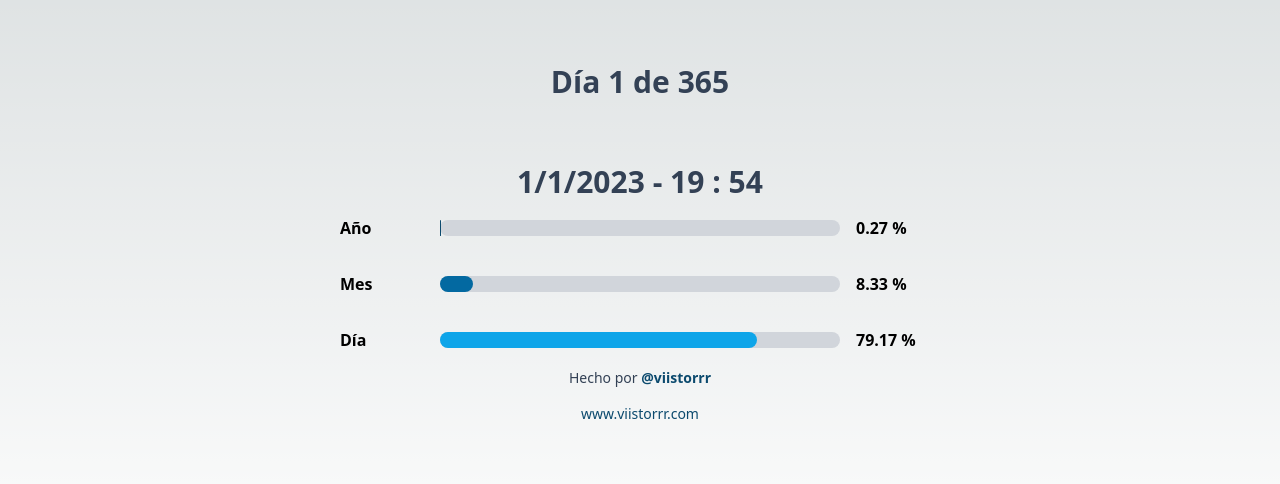
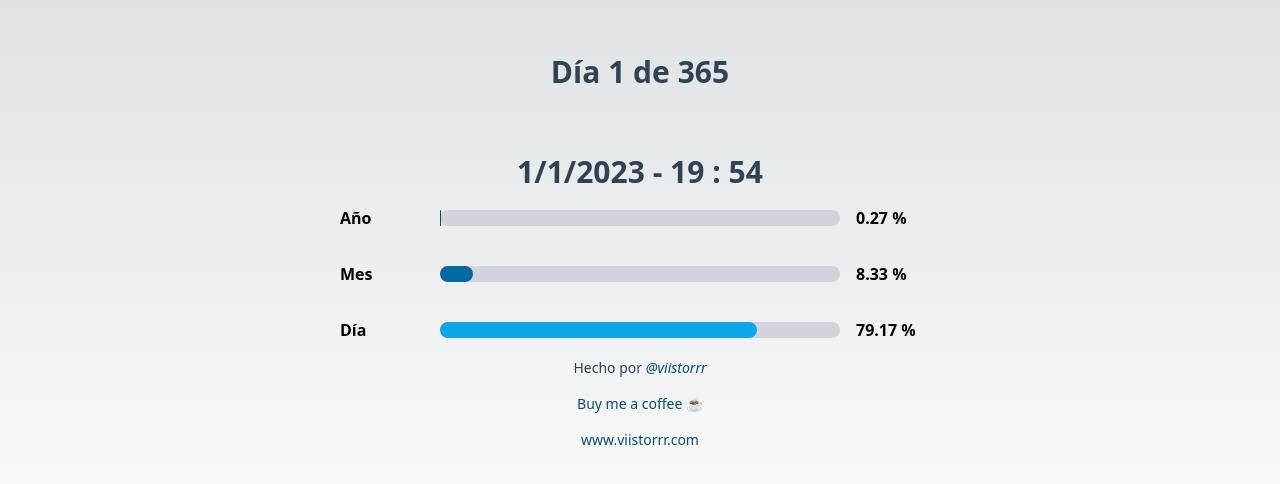
Before and after one commit to Viistorrr/yearprogress, a Next.js app: page / in a window 1280 px wide. Shown: the part 180-664 px from the top of the page. Built offline with nearby package versions, Linux system fonts and the light colour scheme.

Commit message:
analytics and coffee link

```diff
--- a/app/output.css
+++ b/app/output.css
@@ -525,10 +525,6 @@ video {
   min-height: 100vh;
 }
 
-.w-1\/2 {
-  width: 50%;
-}
-
 .w-full {
   width: 100%;
 }
--- a/app/page.tsx
+++ b/app/page.tsx
@@ -65,17 +65,29 @@ export default function Home() {
         <p className="text-sm text-slate-700">
           Hecho por{" "}
           <a
-            className="text-sky-900 hover:text-sky-700"
+            className="text-sky-900 hover:text-sky-700 py-4"
             href="https://twitter.com/viistorrr"
             target="_blank"
             rel="noopener noreferrer"
           >
-            <b>@viistorrr</b>
+            <i>@viistorrr</i>
           </a>
         </p>
       </div>
       <div>
         <p className="text-sm text-slate-700 py-4">
+          <a
+            className="text-sky-900 hover:text-sky-700"
+            href="https://www.buymeacoffee.com/viistorrr"
+            target="_blank"
+            rel="noopener noreferrer"
+          >
+            Buy me a coffee ☕{" "}
+          </a>
+        </p>
+      </div>
+      <div>
+        <p className="text-sm text-slate-700">
           <a
             className="text-sky-900 hover:text-sky-700"
             href="https://www.viistorrr.com/"
```
Also changed, not shown: app/head.tsx (+16 -1 lines).
